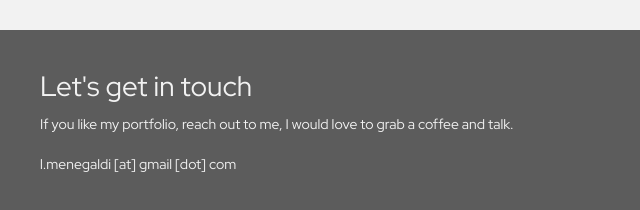
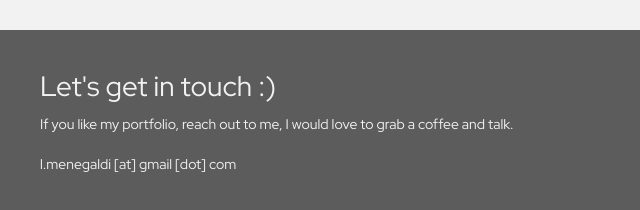
Before and after one commit to menegaldi/porfolio, a plain HTML site: page about.html in a window 1280 px wide. Shown: the part 2514-2724 px from the top of the page, 0-640 px from the left. Drawn offline with nearby package versions, Linux system fonts and the light colour scheme.

Commit message:
Add smiley face :)

```diff
--- a/about.html
+++ b/about.html
@@ -252,7 +252,7 @@
 
   <footer>
     <div class="footer-content">
-      <h3>Let's get in touch</h3>
+      <h3>Let's get in touch :)</h3>
       <p><small>If you like my portfolio, reach out to me, I would love to grab a coffee and talk.</small></p>
       <p><small>l.menegaldi [at] gmail [dot] com</small></p>
     </div>
```
